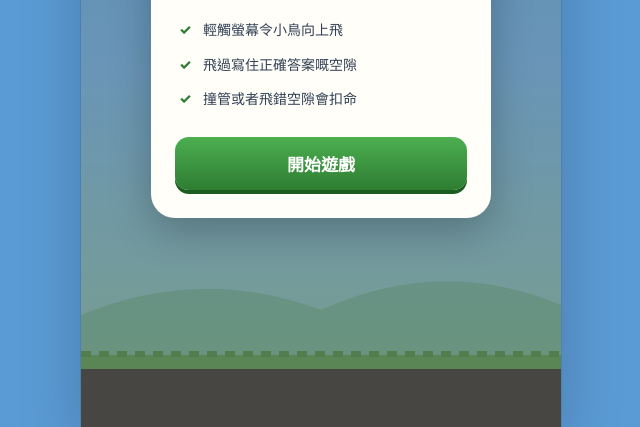
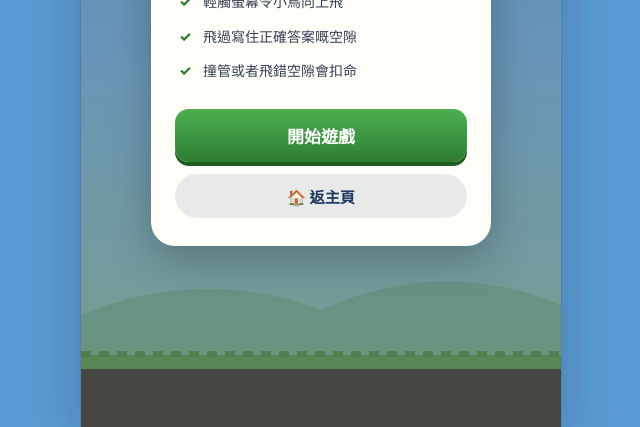
Before and after one commit to tlc-cmyk/flappy-addition, a plain HTML site: page index.html in a window 1280 px wide. Shown: the part 373-800 px from the top of the page, without its empty margins (319-959 px from the left). Drawn offline with Linux system fonts and the light colour scheme.

Commit message:
Add 返主頁 links to 小學備試 hub
On start screen and game-over screen.
Points to https://tlc-cmyk.github.io/primary-prep-hub/

```diff
--- a/index.html
+++ b/index.html
@@ -48,6 +48,7 @@
           <li>撞管或者飛錯空隙會扣命</li>
         </ul>
         <button type="button" id="btnStart" class="primary-btn">開始遊戲</button>
+        <a class="hub-link" href="https://tlc-cmyk.github.io/primary-prep-hub/">🏠 返主頁</a>
       </div>
     </div>
 
@@ -62,6 +63,7 @@
         <p>等級 <span id="finalLevel">1</span></p>
         <button type="button" id="btnRetry" class="primary-btn">再玩一次</button>
         <button type="button" id="btnHome" class="ghost-btn">返回主頁</button>
+        <a class="hub-link hub-link-dark" href="https://tlc-cmyk.github.io/primary-prep-hub/">🏠 返小學備試</a>
       </div>
     </div>
 
--- a/styles.css
+++ b/styles.css
@@ -375,3 +375,24 @@ html, body {
     height: 100vh;
   }
 }
+
+/* —— Hub back-link —— */
+.hub-link {
+  display: flex;
+  align-items: center;
+  justify-content: center;
+  gap: 6px;
+  margin-top: 12px;
+  min-height: 44px;
+  padding: 10px 16px;
+  border-radius: 999px;
+  background: rgba(30, 58, 95, 0.1);
+  color: #1e3a5f;
+  font-size: 0.95rem;
+  font-weight: 700;
+  text-decoration: none;
+}
+.hub-link:active { background: rgba(30, 58, 95, 0.18); }
+.hub-link-dark {
+  background: #e8eef5;
+}
```
